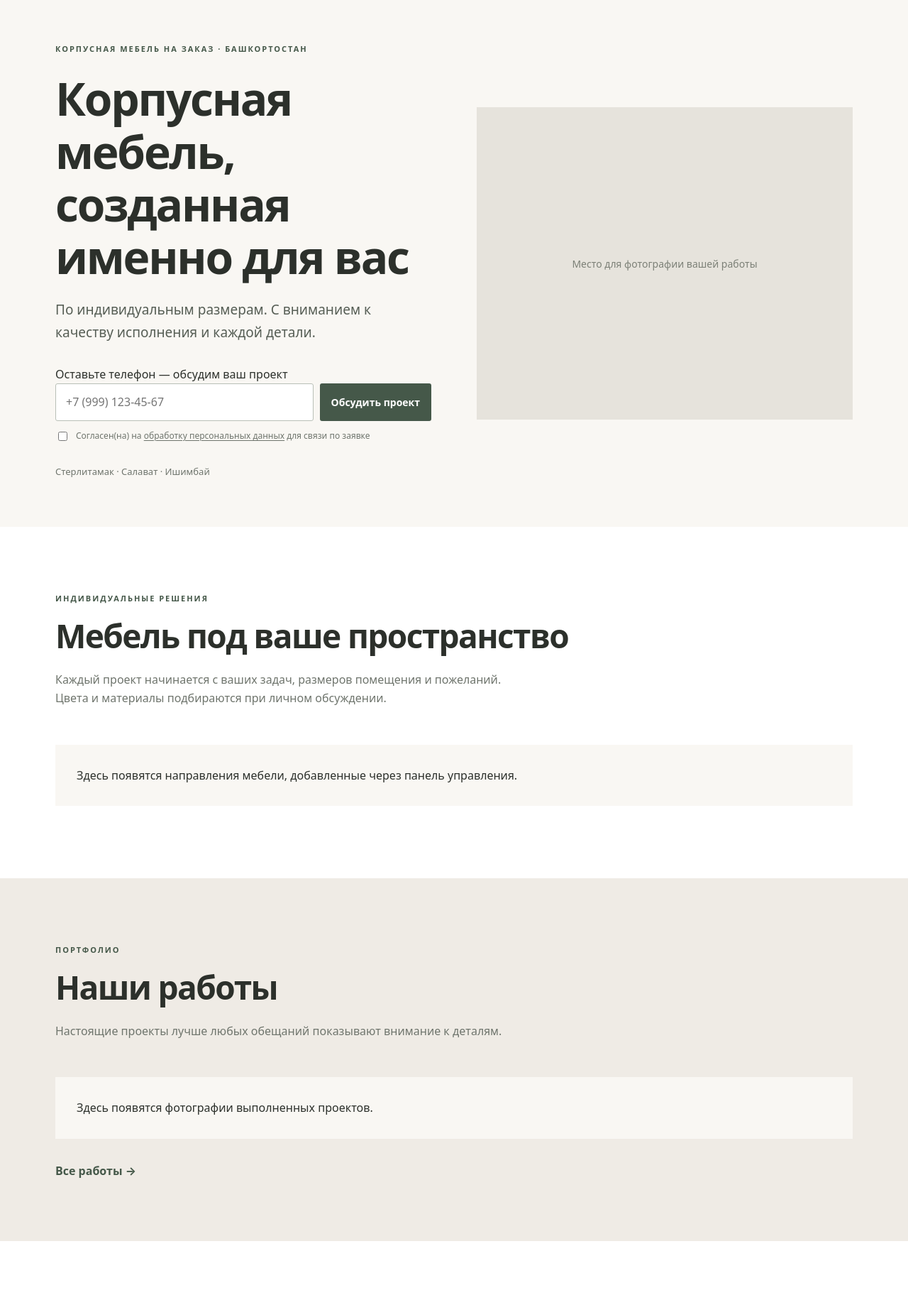
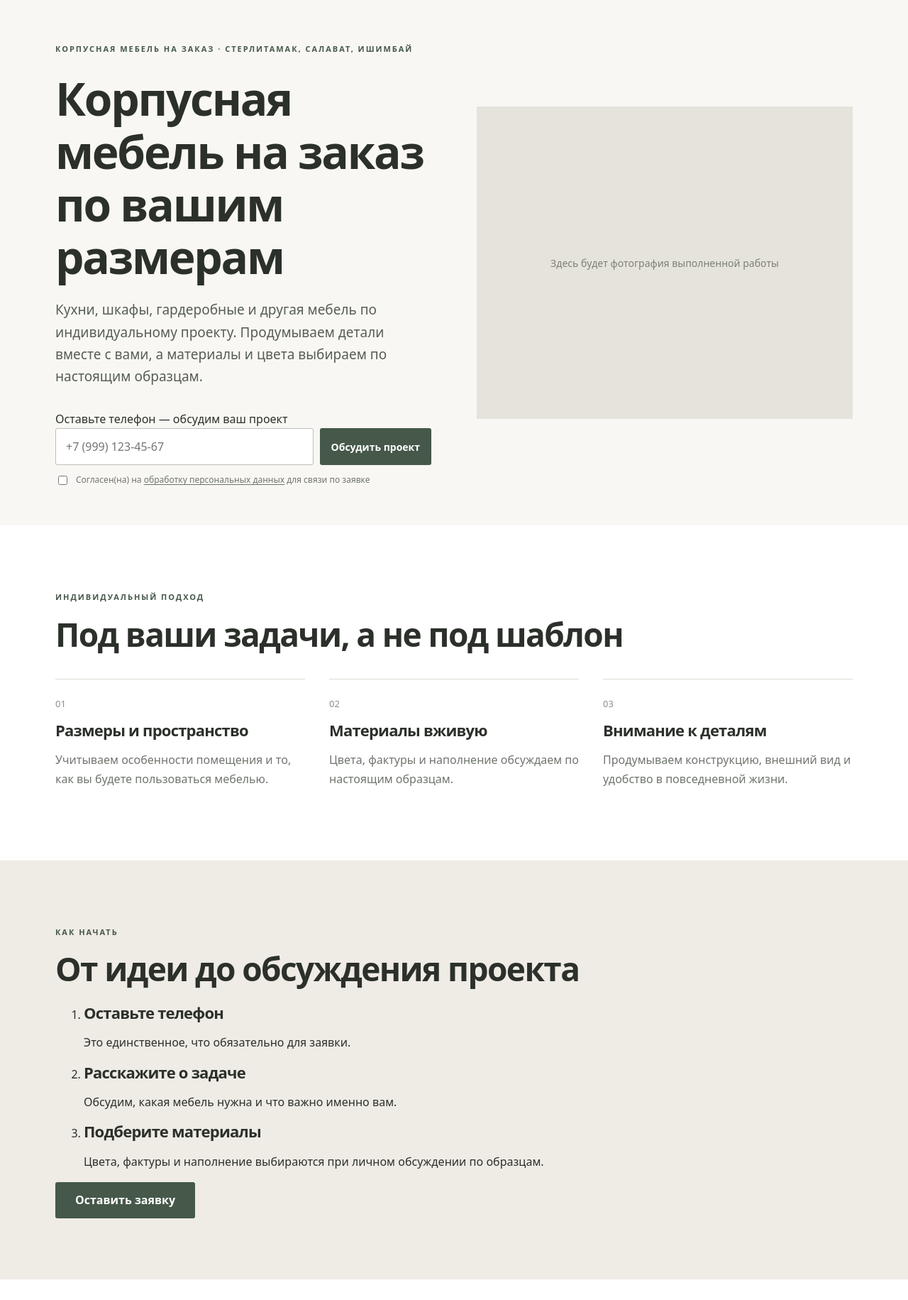
Before and after one commit to calex794/mebel, a Django app: page / in a window 1280 px wide. Shown: the part 89-1920 px from the top of the page at 71% size. Run offline with Django 5.2, Linux system fonts and the light colour scheme; data comes from the database, SQL or seed files in the repository; data that the repository does not hold is empty.

Commit message:
feat: put work proof, services and clear lead journey into homepage

```diff
--- a/templates/catalog/home.html
+++ b/templates/catalog/home.html
@@ -1,23 +1,49 @@
 {% extends "catalog/base.html" %}{% block content %}
-<section class="hero"><div class="wrap hero-grid"><div><span class="eyebrow">Корпусная мебель на заказ · Башкортостан</span>
-<h1>{% if site %}{{ site.hero_title }}{% else %}Корпусная мебель, созданная именно для вас{% endif %}</h1>
-<p class="lead">{% if site %}{{ site.hero_text }}{% else %}По индивидуальным размерам. С вниманием к качеству исполнения и каждой детали.{% endif %}</p>
+<section class="hero"><div class="wrap hero-grid"><div class="hero-copy">
+<span class="eyebrow">Корпусная мебель на заказ · Стерлитамак, Салават, Ишимбай</span>
+<h1>{% if site %}{{ site.hero_title }}{% else %}Корпусная мебель на заказ по вашим размерам{% endif %}</h1>
+<p class="lead">{% if site %}{{ site.hero_text }}{% else %}Кухни, шкафы, гардеробные и другая мебель по индивидуальному проекту. Продумываем детали вместе с вами, а материалы и цвета выбираем по настоящим образцам.{% endif %}</p>
 <form class="hero-quick-form" method="post" action="{% url 'submit_lead' %}" aria-label="Оставить заявку">{% csrf_token %}
-<input type="hidden" name="next" value="{{ request.path }}">
-<input type="hidden" name="website" value="">
+<input type="hidden" name="next" value="{{ request.path }}"><input type="hidden" name="website" value="">
 <label for="hero-phone">Оставьте телефон — обсудим ваш проект</label>
 <div class="hero-quick-row"><input id="hero-phone" type="tel" name="phone" placeholder="+7 (999) 123-45-67" autocomplete="tel" inputmode="tel" required maxlength="40"><button class="button" type="submit">Обсудить проект</button></div>
 <label class="hero-consent"><input type="checkbox" name="consent" required> <span>Согласен(на) на <a href="{% url 'privacy' %}">обработку персональных данных</a> для связи по заявке</span></label>
-</form><p class="subtle">Стерлитамак · Салават · Ишимбай</p></div>
-<div class="hero-visual">{% if site and site.hero_image %}<img src="{{ site.hero_image.url }}" alt="Корпусная мебель по индивидуальному заказу">{% else %}<div class="photo-placeholder"><span>Место для фотографии вашей работы</span></div>{% endif %}</div></div></section>
-<section class="section wrap"><span class="eyebrow">Индивидуальные решения</span><h2>Мебель под ваше пространство</h2>
-<p class="section-intro">Каждый проект начинается с ваших задач, размеров помещения и пожеланий. Цвета и материалы подбираются при личном обсуждении.</p>
-{% include "catalog/cards.html" with items=services empty_text="Здесь появятся направления мебели, добавленные через панель управления." %}
+</form>
+</div><div class="hero-visual">{% if site and site.hero_image %}<img src="{{ site.hero_image.url }}" alt="Корпусная мебель по индивидуальному заказу" fetchpriority="high">{% else %}<div class="photo-placeholder"><span>Здесь будет фотография выполненной работы</span></div>{% endif %}</div></div></section>
+
+{% if projects %}<section class="section sand" aria-labelledby="works-heading"><div class="wrap"><span class="eyebrow">Реальные проекты</span>
+<h2 id="works-heading">Посмотрите качество исполнения</h2>
+<p class="section-intro">Готовая мебель и детали работ показывают больше, чем любые обещания.</p>
+{% include "catalog/cards.html" with items=projects %}<a href="{% url 'projects' %}" class="text-link">Все работы →</a>
+</div></section>{% endif %}
+
+{% if services %}<section class="section wrap" aria-labelledby="services-heading"><span class="eyebrow">Направления</span>
+<h2 id="services-heading">Мебель под ваше пространство</h2>
+<p class="section-intro">Каждый проект начинается с размеров помещения и ваших задач.</p>
+{% include "catalog/cards.html" with items=services %}<a href="{% url 'services' %}" class="text-link">Все направления →</a>
+</section>{% endif %}
+
+<section class="section wrap" aria-labelledby="approach-heading"><span class="eyebrow">Индивидуальный подход</span>
+<h2 id="approach-heading">Под ваши задачи, а не под шаблон</h2>
+<div class="advantages"><article><span>01</span><h3>Размеры и пространство</h3><p>Учитываем особенности помещения и то, как вы будете пользоваться мебелью.</p></article>
+<article><span>02</span><h3>Материалы вживую</h3><p>Цвета, фактуры и наполнение обсуждаем по настоящим образцам.</p></article>
+<article><span>03</span><h3>Внимание к деталям</h3><p>Продумываем конструкцию, внешний вид и удобство в повседневной жизни.</p></article></div>
+{% if site and site.about %}<div class="about-copy"><h3>О мастерской</h3>{{ site.about|linebreaks }}</div>{% endif %}
 </section>
-<section class="section sand"><div class="wrap"><span class="eyebrow">Портфолио</span><h2>Наши работы</h2><p class="section-intro">Настоящие проекты лучше любых обещаний показывают внимание к деталям.</p>
-{% include "catalog/cards.html" with items=projects empty_text="Здесь появятся фотографии выполненных проектов." %}
-<a href="{% url 'projects' %}" class="text-link">Все работы →</a></div></section>
-<section class="section wrap"><span class="eyebrow">Подход к работе</span><h2>Качество начинается с деталей</h2>
-<div class="advantages"><article><span>01</span><h3>Под ваши размеры</h3><p>Проектируем корпусную мебель с учётом особенностей помещения.</p></article><article><span>02</span><h3>Личное обсуждение</h3><p>Подбор цвета, материалов и наполнения — с реальными образцами.</p></article><article><span>03</span><h3>Внимание к исполнению</h3><p>В готовых работах показываем детали, материалы и качество сборки.</p></article></div></section>
-{% if articles %}<section class="section sand"><div class="wrap"><span class="eyebrow">Полезное</span><h2>Статьи о мебели</h2>{% include "catalog/cards.html" with items=articles %}<a class="text-link" href="{% url 'articles' %}">Все статьи →</a></div></section>{% endif %}
+
+<section class="section sand" aria-labelledby="process-heading"><div class="wrap"><span class="eyebrow">Как начать</span>
+<h2 id="process-heading">От идеи до обсуждения проекта</h2>
+<ol class="process-steps"><li><h3>Оставьте телефон</h3><p>Это единственное, что обязательно для заявки.</p></li>
+<li><h3>Расскажите о задаче</h3><p>Обсудим, какая мебель нужна и что важно именно вам.</p></li>
+<li><h3>Подберите материалы</h3><p>Цвета, фактуры и наполнение выбираются при личном обсуждении по образцам.</p></li></ol>
+<a class="button" href="#lead-form">Оставить заявку</a></div></section>
+
+{% if faqs %}<section class="section wrap" aria-labelledby="faq-heading"><span class="eyebrow">Перед заказом</span>
+<h2 id="faq-heading">Частые вопросы</h2><div class="faq-list">
+{% for faq in faqs %}<details class="faq-item"><summary>{{ faq.question }}</summary><div class="faq-answer">{{ faq.answer|linebreaks }}</div></details>{% endfor %}
+</div></section>{% endif %}
+
+{% if articles %}<section class="section sand" aria-labelledby="articles-heading"><div class="wrap"><span class="eyebrow">Полезное</span>
+<h2 id="articles-heading">Как выбрать мебель</h2>
+{% include "catalog/cards.html" with items=articles %}<a class="text-link" href="{% url 'articles' %}">Все статьи →</a></div></section>{% endif %}
 {% endblock %}
```
